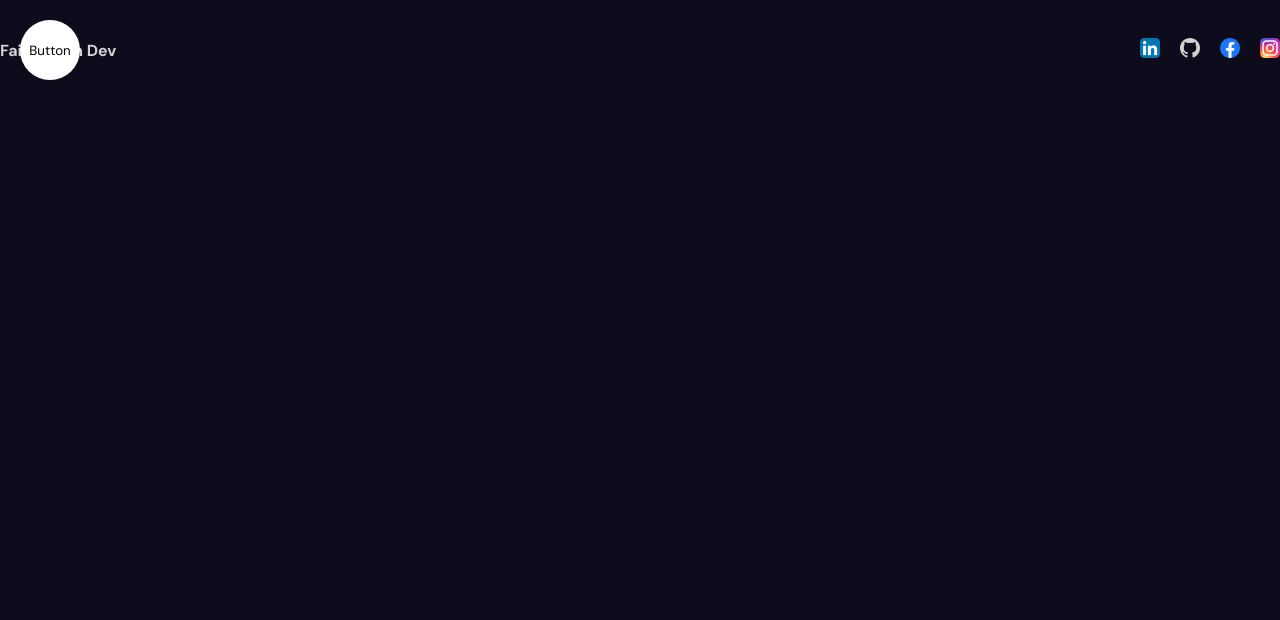
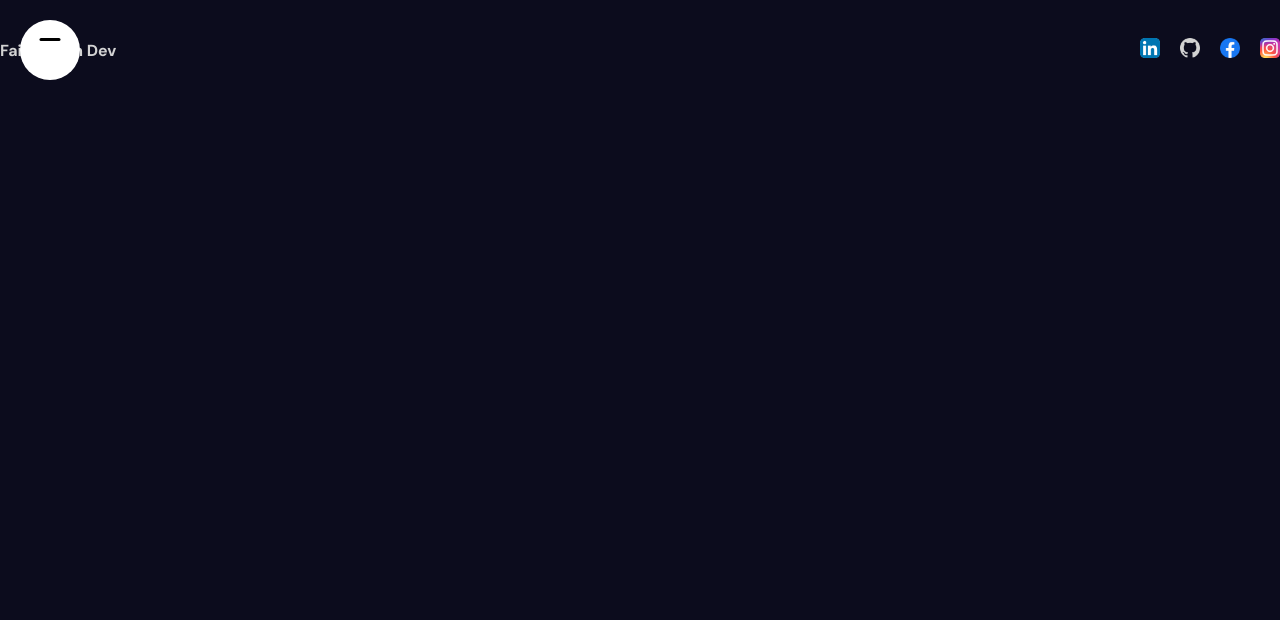
Before and after one commit to Faizululum/Portfolio_React, a React (Vite) app: page / in a window 1280 px wide. Shown: the top 620 px of the page. Built offline with nearby package versions, Linux system fonts and the light colour scheme.

Commit message:
Sidebar menu animation

```diff
--- a/src/components/sidebar/Sidebar.jsx
+++ b/src/components/sidebar/Sidebar.jsx
@@ -1,11 +1,8 @@
-import { useState } from "react"
-import { motion } from "framer-motion"
-import Links from "./links/Links"
-import "./sidebar.scss"
-import ToggleButton from "./toggleButton/ToggleButton"
-
-const Sidebar = () => {
-    const [open, setOpen] = useState(false)
+import { useState } from "react";
+import { motion } from "framer-motion";
+import Links from "./links/Links";
+import "./sidebar.scss";
+import ToggleButton from "./toggleButton/ToggleButton";
 
 const variants = {
   open: {
@@ -22,17 +19,20 @@
       type: "spring",
       stiffness: 400,
       damping: 40,
-            }
-        }
-    }
+    },
+  },
+};
+const Sidebar = () => {
+  const [open, setOpen] = useState(false);
 
-  return <motion.div className="sidebar" animate={open ? "open" : "closed"}>
+  return (
+    <motion.div className="sidebar" animate={open ? "open" : "closed"}>
       <motion.div className="bg" variants={variants}>
-        <Links/>
+        <Links />
       </motion.div>
-    <ToggleButton setOpen={setOpen}/>
+      <ToggleButton setOpen={setOpen} />
     </motion.div>
+  );
+};
 
-}
-
-export default Sidebar
+export default Sidebar;
--- a/src/components/sidebar/links/Links.jsx
+++ b/src/components/sidebar/links/Links.jsx
@@ -1,13 +1,48 @@
+import { motion } from "framer-motion";
+
+const variants = {
+  open: {
+    transition: {
+      staggerChildren: 0.1,
+    },
+  },
+  closed: {
+    transition: {
+      staggerChildren: 0.05,
+      staggerDirection: -1,
+    },
+  },
+};
+
+const itemVariants = {
+  open: {
+    y: 0,
+    opacity: 1,
+  },
+  closed: {
+    y: 50,
+    opacity: 0,
+  },
+};
+
 const Links = () => {
   const items = ["Homepage", "About", "Services", "Portfolio", "Contact"];
 
-  return <div className="links">
+  return (
+    <motion.div className="links" variants={variants}>
       {items.map((item) => (
-        <a href={`#${item}`} key={item}>
+        <motion.a
+          href={`#${item}`}
+          key={item}
+          variants={itemVariants}
+          whileHover={{ scale: 1.1 }}
+          whileTap={{ scale: 0.95 }}
+        >
           {item}
-        </a>
+        </motion.a>
       ))}
-    </div>
+    </motion.div>
+  );
 };
 
 export default Links;
--- a/src/components/sidebar/toggleButton/ToggleButton.jsx
+++ b/src/components/sidebar/toggleButton/ToggleButton.jsx
@@ -1,6 +1,31 @@
-const ToggleButton = ({setOpen}) => {
-  return <button onClick={() => setOpen((prev) => !prev)}>Button</button>
+import { motion } from "framer-motion";
 
-}
+const ToggleButton = ({ setOpen }) => {
+  return (
+    <button onClick={() => setOpen((prev) => !prev)}>
+      <svg width="23" height="23" viewBox="0 0 23 23">
+        <motion.path
+          strokeWidth="3"
+          stroke="black"
+          strokeLinecap="round"
+          variants={{
+            closed: { d: "M 2 2.5 L 20 2.5" },
+            open: { d: "M 3 16.5 L 17 2.5" },
+          }}
+        />
+        <motion.path
+          strokeWidth="3"
+          stroke="black"
+          strokeLinecap="round"
+          variants={{
+            closed: { opacity: 1 },
+            open: { opacity: 0 },
+          }}
+        />
 
-export default ToggleButton
+      </svg>
+    </button>
+  );
+};
+
+export default ToggleButton;
```
Lines whose indentation alone changed are shown as unchanged.
